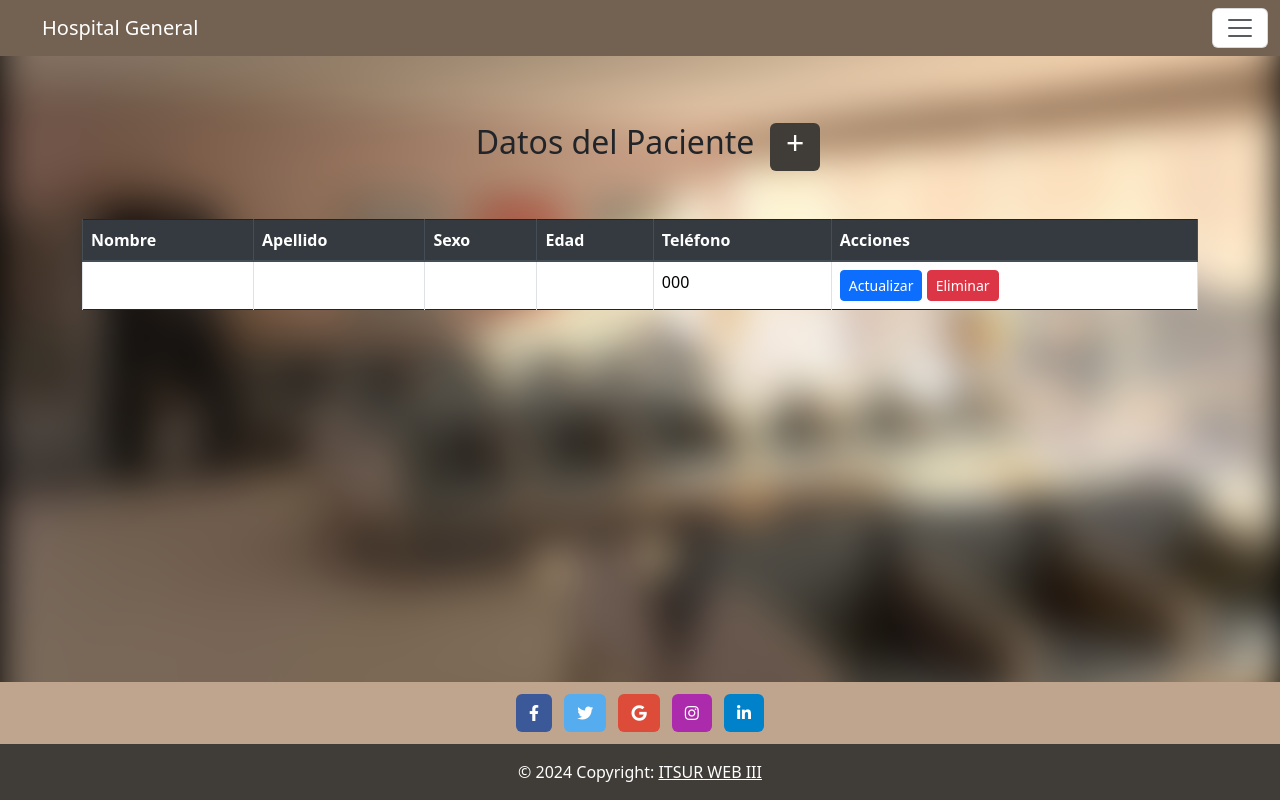
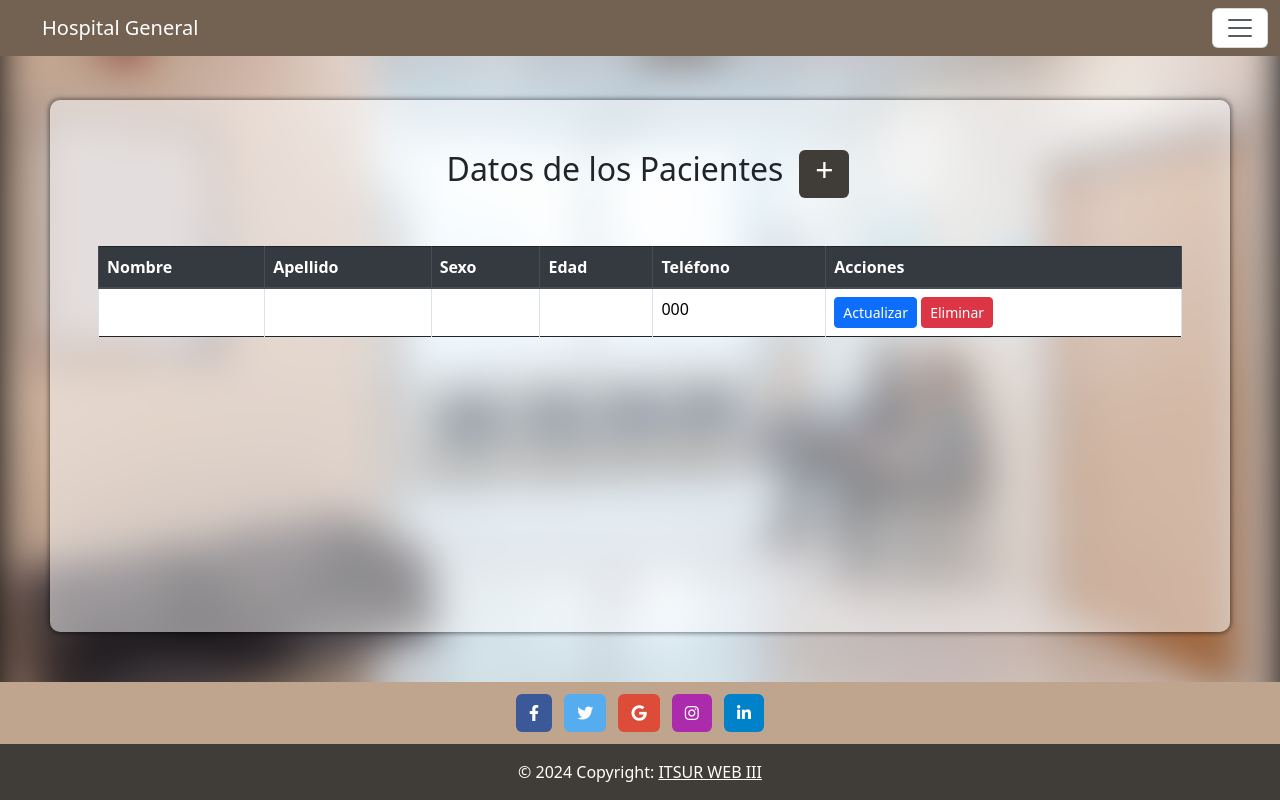
Before and after one commit to JRPG01/webIII, a PHP site: page /view/tablaPacientes.php in a window 1280 px wide. Run offline with PHP 8.4, Linux system fonts and the light colour scheme; the visitor is signed in with stand-in values (Sample User, id 1); tables that the repository leaves empty or names only in its code hold one stand-in row (values such as "Sample post"); data that the repository does not hold is empty.

Commit message:
Las 3 tablas

```diff
--- a/proyecto/css/estilos.css
+++ b/proyecto/css/estilos.css
@@ -7,7 +7,7 @@ body {
 
 body::after {
     content: "";
-    background: url("../img/fondo-login.jpeg") no-repeat;
+    background: url("../img/fondo-menu.jpg") no-repeat;
     background-size: cover;
     position: fixed;
     top: 0;
@@ -25,8 +25,8 @@ body::after {
     align-items:center;
     display:flex;
     flex-wrap:wrap;
-    margin-top: 48px;
-    padding: 50px 0;
+    margin-top: 50px;
+    padding: 80px 0;
     margin: 100px 50px 50px 50px;
     background-color: rgba(255, 255, 255, 0.5);
     border-radius: 10px;
--- a/proyecto/view/tablaPacientes.php
+++ b/proyecto/view/tablaPacientes.php
@@ -21,8 +21,38 @@
   <link rel="stylesheet" href="../css/estilos.css">
   <style>
     /* Estilo personalizado para la tabla */
+    body {
+      display: flex;
+      flex-direction: column;
+      height: 100vh;
+      background-color: black;
+    }
+
+    body::after {
+      content: "";
+      background: url("../img/fondo-pacientes.jpg") no-repeat;
+      background-size: cover;
+      position: fixed;
+      top: 0;
+      left: 0;
+      width: 100%;
+      height: 100%;
+      filter: blur(20px);
+      z-index: -1;
+    }
+
     .tabla {
-      margin-top: 75px;
+      height:auto;
+      justify-content:center;
+      align-items:center;
+      display:flex;
+      flex-wrap:wrap;
+      margin-top: 50px;
+      padding: 50px 0;
+      margin: 100px 50px 50px 50px;
+      background-color: rgba(255, 255, 255, 0.5);
+      border-radius: 10px;
+      box-shadow: 0 0 5px 1px rgba(0, 0, 0, 0.5);
     }
 
     .table-light-blue {
@@ -42,12 +72,14 @@
   <header>
     <?php include "../tools/nav.php"; ?>
   </header>
-  <div class="container mt-6 tabla" style="flex-grow: 1;">
-    <div class="d-flex flex-row justify-content-center align-item-center py-5">
-      <h2 class="text-center px-3">Datos del Paciente</h2>
-      <button class="btn p-0 d-flex justify-content-center align-item-center" style="width: 50px; background-color: #403D38; color:white;" onclick="addPaciente()"><h2 class="p-0">+</h2></button>
+  <div class="mt-6 tabla d-flex flex-column justify-content-start align-items-center" style="flex-grow: 1;">
+    <div class="d-flex flex-row justify-content-start align-item-start pb-5">
+      <h2 class="text-center px-3">Datos de los Pacientes</h2>
+      <button class="btn p-0 d-flex justify-content-center align-item-center" style="width: 50px; background-color: #403D38; color:white;" onclick="addPaciente()">
+        <h2 class="p-0">+</h2>
+      </button>
     </div>
-    <div class="table-responsive">
+    <div class="table-responsive px-5">
       <?php include "../tablas/tablaP.php"; ?>
     </div>
   </div>
```
Also changed, not shown: proyecto/view/tablaCitas.php (+36 -7 lines), proyecto/view/tablaDoctores.php (+38 -9 lines), proyecto/img/fondo-citas.jpg (added), proyecto/img/fondo-doctores.jpg (added), proyecto/img/fondo-menu.jpg (added), proyecto/img/fondo-pacientes.jpg (added).
